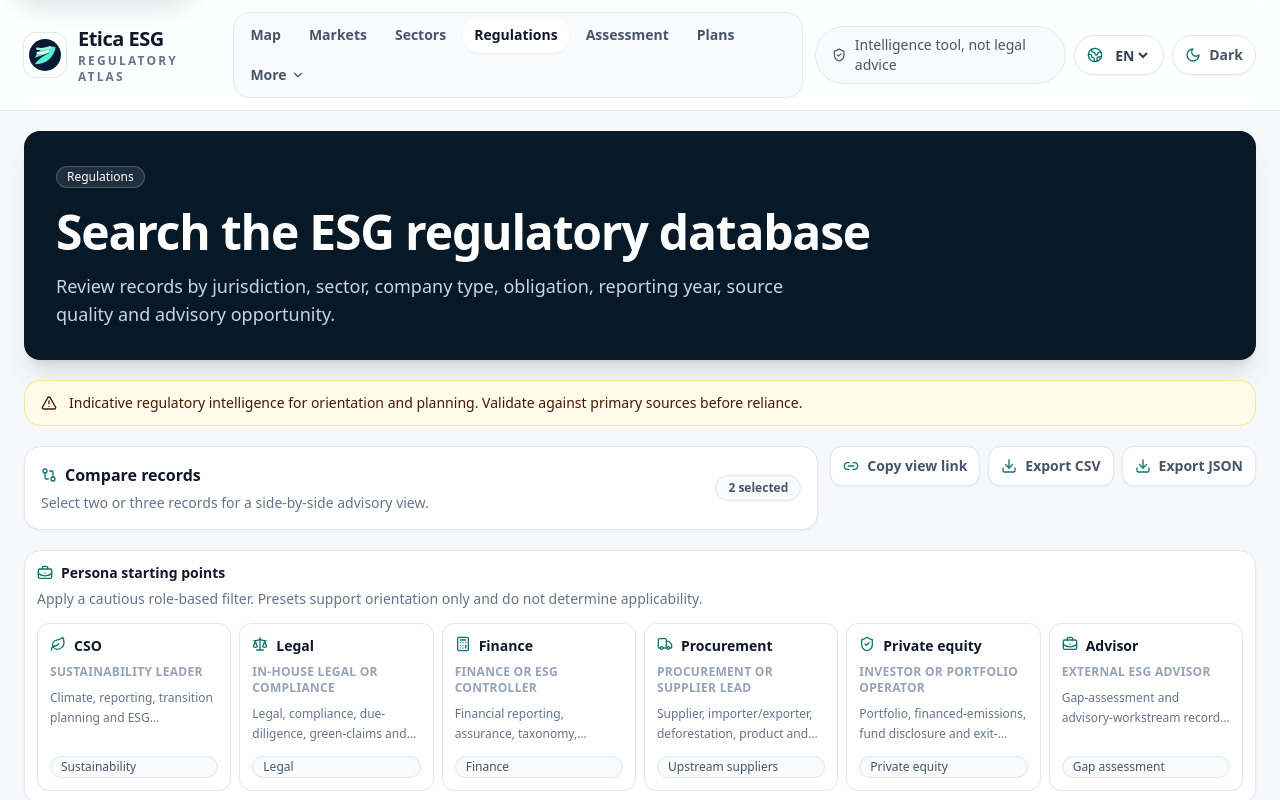
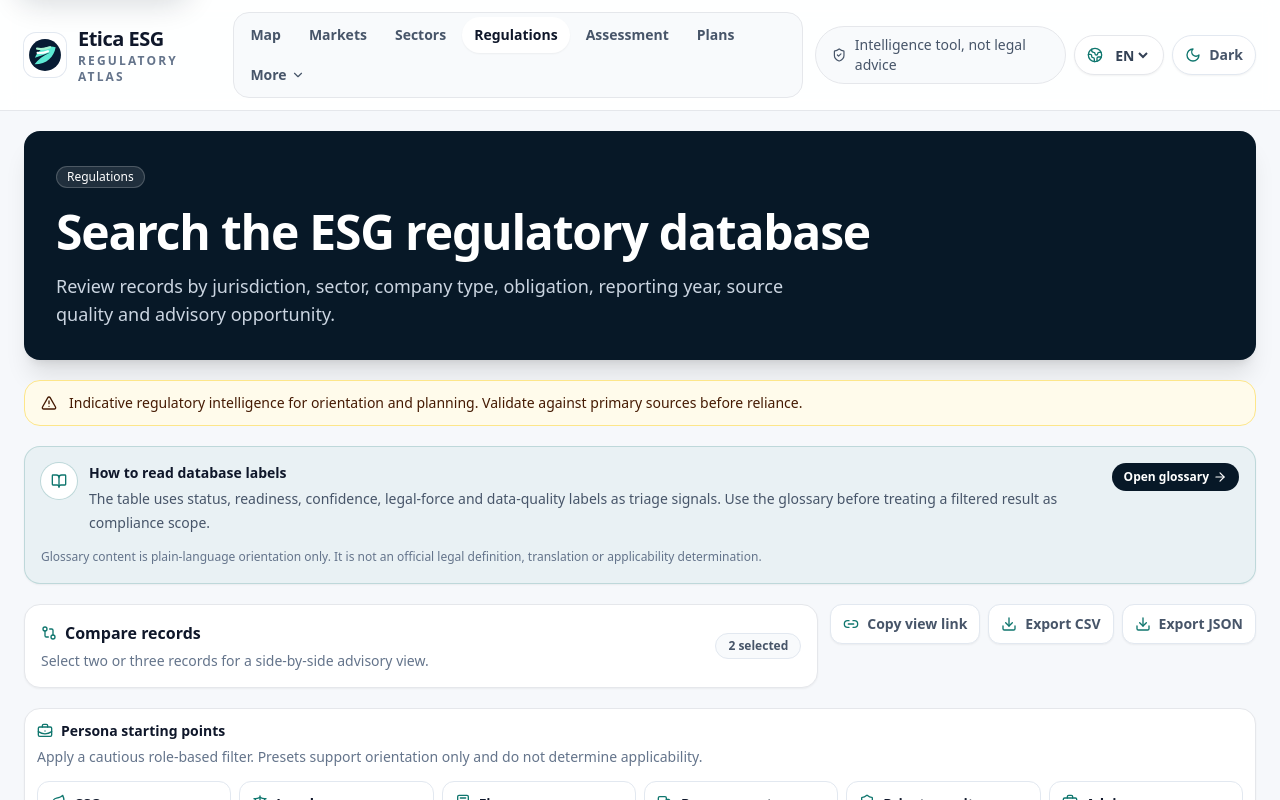
Before and after one commit to gabrielgage/esg-regulatory-atlas, a Next.js app: page /regulations in a window 1280 px wide. Shown: the top 800 px of the page. Built offline with nearby package versions, Linux system fonts and the light colour scheme.

Commit message:
Add glossary help to regulations workspace
Adds contextual glossary help to the regulations database, extends smoke coverage, and documents the label interpretation guardrails.

```diff
--- a/app/regulations/page.tsx
+++ b/app/regulations/page.tsx
@@ -8,6 +8,7 @@ import { PageIntro } from "@/components/PageIntro";
 import { ActiveFilterSummary } from "@/components/ActiveFilterSummary";
 import { Filters } from "@/components/Filters";
 import { ComparePicker } from "@/components/ComparePicker";
+import { GlossaryHelpCard } from "@/components/GlossaryHelpCard";
 import { PersonaPresets } from "@/components/PersonaPresets";
 import { RegulationExportButtons } from "@/components/RegulationExportButtons";
 import { RegulationDetail } from "@/components/RegulationDetail";
@@ -75,6 +76,11 @@ export default function RegulationsPage() {
           body={t("page.regulations.body")}
         />
         <DisclaimerBanner />
+        <GlossaryHelpCard
+          compact
+          title="How to read database labels"
+          body="The table uses status, readiness, confidence, legal-force and data-quality labels as triage signals. Use the glossary before treating a filtered result as compliance scope."
+        />
         <div className="grid gap-3 lg:grid-cols-[minmax(0,1fr)_auto] lg:items-start">
           <ComparePicker regulations={filtered} />
           <div className="flex flex-wrap justify-start gap-2 lg:justify-end">
```
Also changed, not shown: 2 other files (tests, documents, lock files or other folders).
